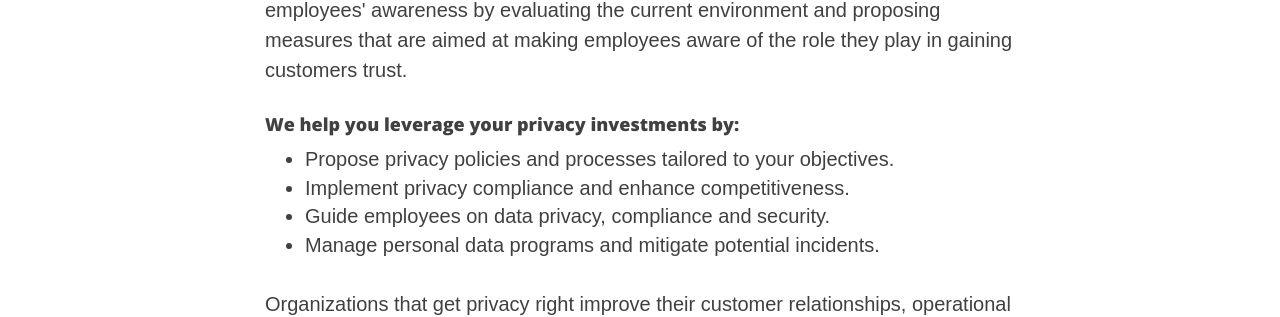
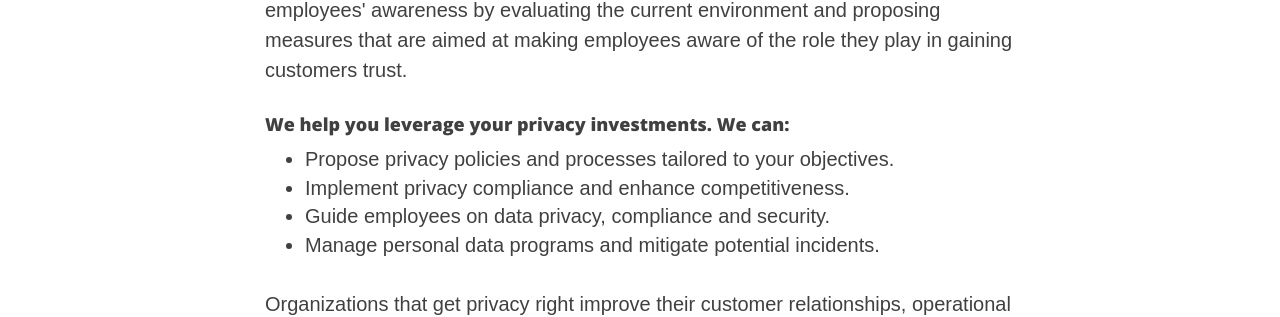
Before and after one commit to riod4/services, a Jekyll site: the page built from about.html, in a window 1280 px wide. Shown: the part 1013-1330 px from the top of the page. Built offline with Jekyll 4.4.1, drawn with Linux system fonts in a browser that asks for light colours; nearby versions of some CDN libraries.

Commit message:
Update about.html Fix links and text 2020-11-13

```diff
--- a/about.html
+++ b/about.html
@@ -24,12 +24,12 @@ header-license:
    We can raise your employees' awareness by evaluating the current environment and proposing measures that are aimed at
    making employees aware of the role they play in gaining customers trust.</p>
 
-<h4>We help you leverage your privacy investments by:</h4>
+<h4>We help you leverage your privacy investments. We can:</h4>
 <ul type="disc">
     <li><a href="{{ site.baseurl }}/discovery">Propose privacy policies and processes tailored to your objectives.</a></li>
     <li><a href="{{ site.baseurl }}/solutions">Implement privacy compliance and enhance competitiveness.</a></li>
     <li><a href="{{ site.baseurl }}/training">Guide employees on data privacy, compliance and security.</a></li>
-    <li><a href="{{ site.baseurl }}/services">Manage personal data programs and mitigate potential incidents.</a></li>
+    <li><a href="{{ site.baseurl }}/compliance-services">Manage personal data programs and mitigate potential incidents.</a></li>
 </ul>
 
 <p>Organizations that get privacy right improve their customer relationships, operational efficiency, and bottom-line results. <a href="{{ site.baseurl }}/contact">Contact us</a></p>
```
